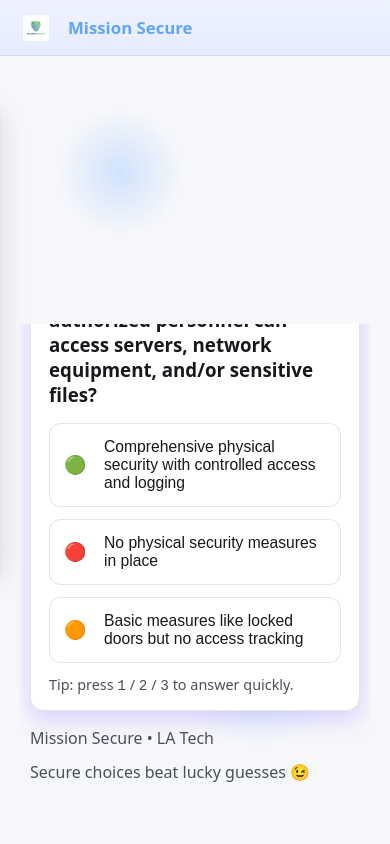
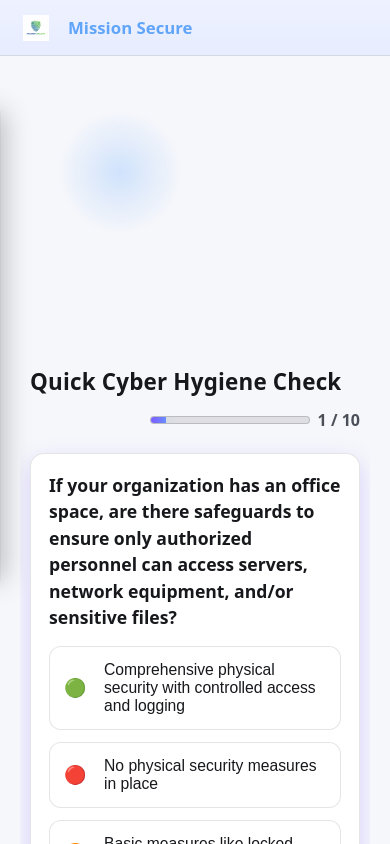
Before and after one commit to benji2803/missionsecure, a React (Vite) app: page /quiz in a window 390 px wide. Shown: the top 844 px of the page. Built offline with nearby package versions, Linux system fonts and the light colour scheme.

Commit message:
mobile fix

```diff
--- a/src/layout/layout.css
+++ b/src/layout/layout.css
@@ -210,15 +210,20 @@ body{
 
 /* Base page: sits right under the topbar. No top padding. */
 .page{
-  /* remove ALL top spacing */
   padding: 0 var(--space-3) var(--space-4);
   min-height: calc(100vh - var(--topbar-h));
-  margin: 0;
+  margin-top: -180px; /* Move all pages up consistently */
+  width: 100%; /* ensure full width on mobile */
+  overflow-x: visible; /* allow content to flow normally */
+  -webkit-overflow-scrolling: touch; /* smooth scroll on iOS */
   position: relative;
-  top: -200px; /* nudge up to remove any pixel gap */
-  width: 100%; /* ensure full width on mobile */
-  overflow-x: hidden; /* prevent horizontal scroll */
-  -webkit-overflow-scrolling: touch; /* smooth scroll on iOS */
+  z-index: 1; /* ensure content stays above background */
+}
+
+/* Content wrapper to provide spacing */
+.page > *:first-child {
+  margin-top: 0;
+  padding-top: var(--space-4);
 }
 
 /* Mobile address bar safe height */
@@ -229,8 +234,12 @@ body{
 /* If a page previously used .page-top, keep it flush too */
 .page.page-top{
   min-height: auto;
-  padding-top: 0;
   overflow: visible;
+}
+
+/* Ensure container pages have proper spacing */
+.page > .container {
+  padding-top: var(--space-4);
 }
 
 /* First element can’t reintroduce a top gap */
@@ -302,7 +311,23 @@ body{
   width: clamp(56px, 9vw, 84px);
   height: auto;
   margin-bottom: var(--space-3);
-  filter: drop-shadow(0 0 10px color-mix(in oklab, var(--brand) 50%, transparent));
+  filter:
+    drop-shadow(0 0 15px color-mix(in oklab, var(--brand) 45%, transparent))
+    drop-shadow(0 -8px 25px color-mix(in oklab, var(--primary) 35%, transparent));
+  animation: logoGlow 3s ease-in-out infinite alternate;
+}
+
+@keyframes logoGlow {
+  from {
+    filter:
+      drop-shadow(0 0 15px color-mix(in oklab, var(--brand) 45%, transparent))
+      drop-shadow(0 -8px 25px color-mix(in oklab, var(--primary) 35%, transparent));
+  }
+  to {
+    filter:
+      drop-shadow(0 0 20px color-mix(in oklab, var(--brand) 55%, transparent))
+      drop-shadow(0 -10px 30px color-mix(in oklab, var(--primary) 45%, transparent));
+  }
 }
 
 /* --------------------------------------------
@@ -388,15 +413,23 @@ label>span{ color: var(--muted); font-size:.95rem }
 /* --------------------------------------------
    10) QUIZ OPTIONS
    -------------------------------------------- */
-.options{ display:grid; gap:10px }
+.options{
+  display: grid;
+  gap: 10px;
+  width: 100%;
+  max-width: 100%;
+  margin-top: var(--space-2);
+  margin-bottom: var(--space-3);
+}
 .option{
-  text-align:left;
-  border:1px solid var(--border-color);
+  text-align: left;
+  border: 1px solid var(--border-color);
   background: var(--panel);
   color: var(--text-color);
-  border-radius:12px;
-  padding:.9rem 1rem;
-  cursor:pointer;
+  border-radius: 12px;
+  padding: 1rem 1.2rem;
+  cursor: pointer;
+  width: 100%;
   transition: border-color .15s ease, background .15s ease, transform .12s ease, box-shadow .15s ease;
 }
 .option:hover{
@@ -408,9 +441,23 @@ label>span{ color: var(--muted); font-size:.95rem }
 .option:active{ transform: translateY(0) }
 .option[disabled]{ opacity:.6; cursor:not-allowed; transform:none }
 
-.quiz-head{ display:flex; justify-content:space-between; align-items:center; margin:.5rem 0 1rem }
-.progress{ color: var(--muted) }
-.q{ margin:.25rem 0 1rem }
+.quiz-head{
+  display: flex;
+  justify-content: space-between;
+  align-items: center;
+  margin: 0 0 var(--space-4);
+  width: 100%;
+  padding-top: var(--space-4);
+}
+.progress{
+  color: var(--muted);
+  font-weight: 600;
+}
+.q{
+  margin: var(--space-3) 0;
+  font-size: 1.1rem;
+  line-height: 1.5;
+}
 
 /* --------------------------------------------
    11) UTILITIES
--- a/src/ui/Sidebar.css
+++ b/src/ui/Sidebar.css
@@ -197,10 +197,11 @@
   .sidebar{
     width: min(85vw, 320px);
     touch-action: pan-y pinch-zoom;
-    /* Enhanced mobile glass effect */
-    backdrop-filter: blur(12px);
-    -webkit-backdrop-filter: blur(12px);
-    background: color-mix(in oklab, var(--card-bg, var(--panel)) 99%, transparent);
+    /* Solid background for better mobile performance */
+    background: var(--card-bg, var(--panel));
+    box-shadow:
+      0 0 0 1px color-mix(in oklab, var(--border-color, var(--border)) 30%, transparent),
+      4px 0 25px rgba(0,0,0,.25);
   }
 
   /* Larger touch targets */
```
